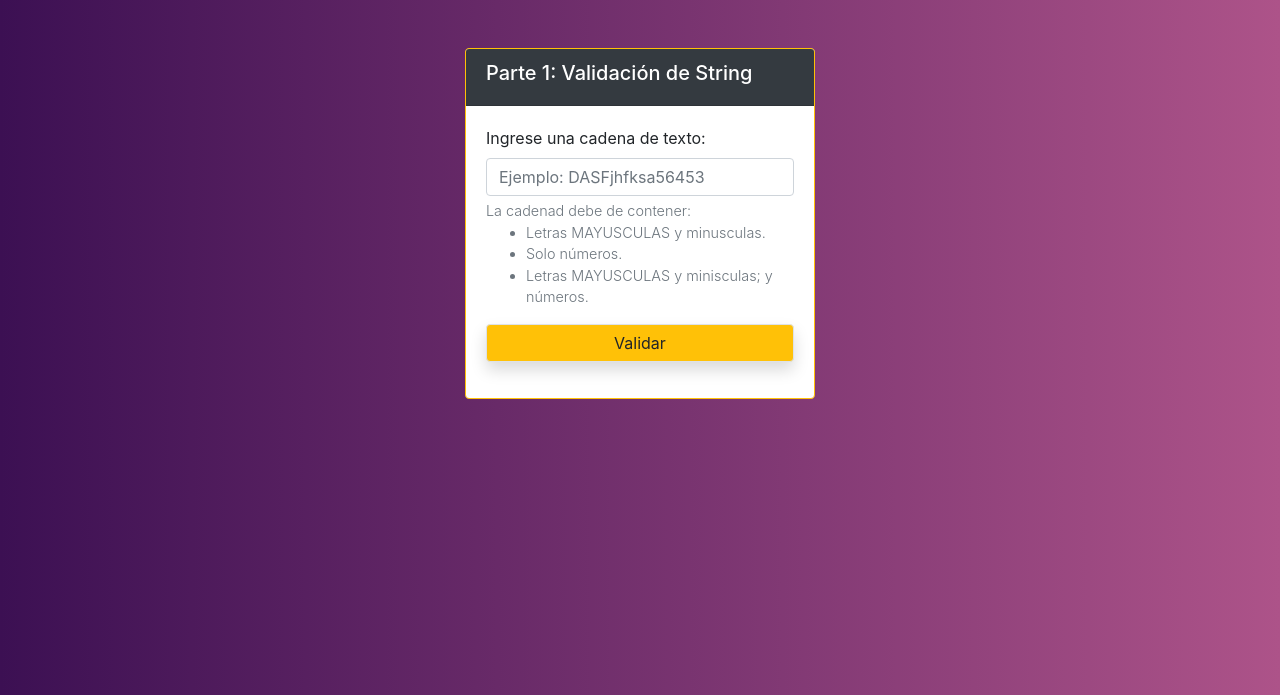
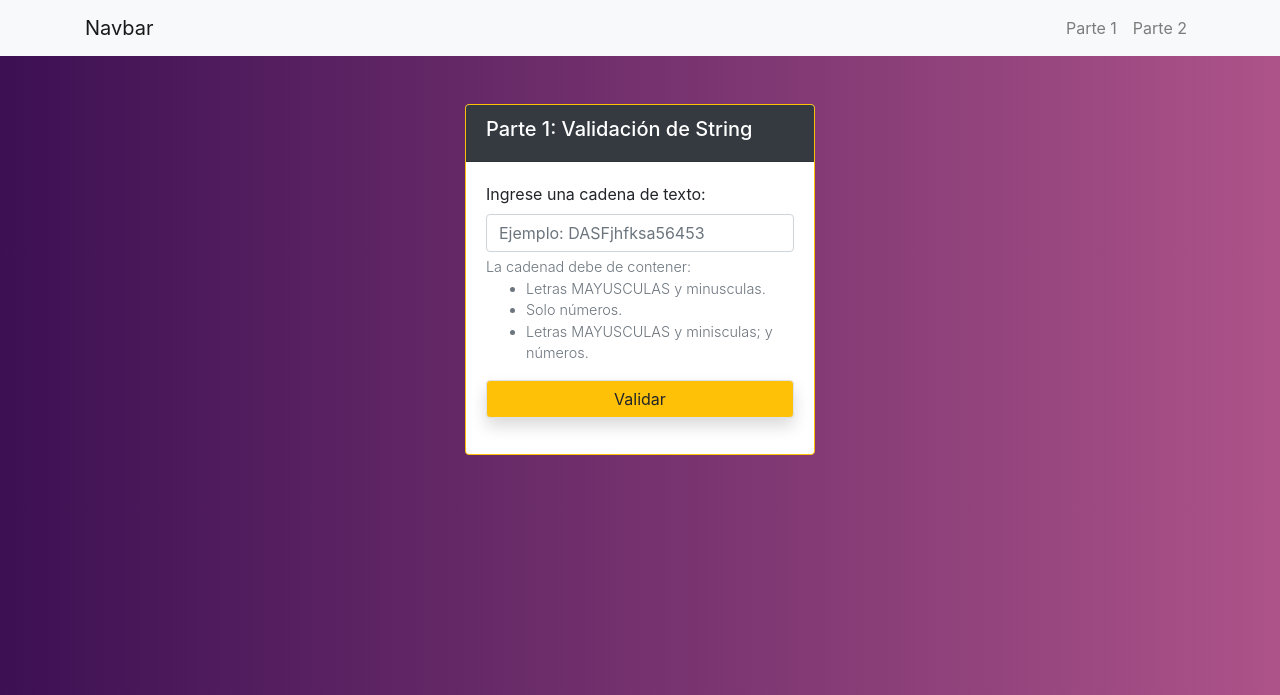
Before and after one commit to AlvaroCojonudo/W-C.PrimerLab.Computo3, a CodeIgniter app: page /W/ in a window 1280 px wide. Shown: the top 695 px of the page. Run offline with CodeIgniter, Linux system fonts and the light colour scheme.

Commit message:
tarea terminada

```diff
--- a/application/views/parte1.php
+++ b/application/views/parte1.php
@@ -1,6 +1,6 @@
 <div class="container">
     <div class="row">
-        <div class="col-md-4 offset-md-4">
+        <div class="col-lg-4 offset-lg-4">
             <div class="card mt-5 border border-warning">
                 <div class="card-header bg-dark text-white">
                     <h5>Parte 1: Validación de String</h5>
--- a/application/views/plantilla.php
+++ b/application/views/plantilla.php
@@ -12,10 +12,28 @@
                 font-size: 0.9rem !important;
             }
         </style>
+        <script src="https://code.jquery.com/jquery-3.3.1.slim.min.js"></script>
+        <script src="https://cdnjs.cloudflare.com/ajax/libs/popper.js/1.14.7/umd/popper.min.js"></script>
+        <script src="https://stackpath.bootstrapcdn.com/bootstrap/4.3.1/js/bootstrap.min.js"></script>
     </head>
     <body>
+        <nav class="navbar navbar-expand-md navbar-light bg-light">
+            <div class="container">
+                <a class="navbar-brand" href="#">Navbar</a>
+                <button class="navbar-toggler" type="button" data-toggle="collapse" data-target="#navbarNavAltMarkup" aria-controls="navbarNavAltMarkup" aria-expanded="false" aria-label="Toggle navigation">
+                    <span class="navbar-toggler-icon"></span>
+                </button>
+                <div class="collapse navbar-collapse" id="navbarNavAltMarkup">
+                    <div class="navbar-nav ml-auto">
+                        <a class="nav-item nav-link" href="<?php echo base_url('Parte1'); ?>">Parte 1</a>
+                        <a class="nav-item nav-link" href="<?php echo base_url('Parte2'); ?>">Parte 2</a>
+                    </div>
+                </div>
+            </div>
+
+        </nav>
         <?php
-            $this->load->view($content);
+        $this->load->view($content);
         ?>
     </body>
 </html>
```
Also changed, not shown: application/controllers/Parte2.php (+15 -33 lines), application/views/parte2-r.php (renamed from application/views/parte1-r.php, +9 -2 lines), application/views/parte2.php (+36 -1 lines).
